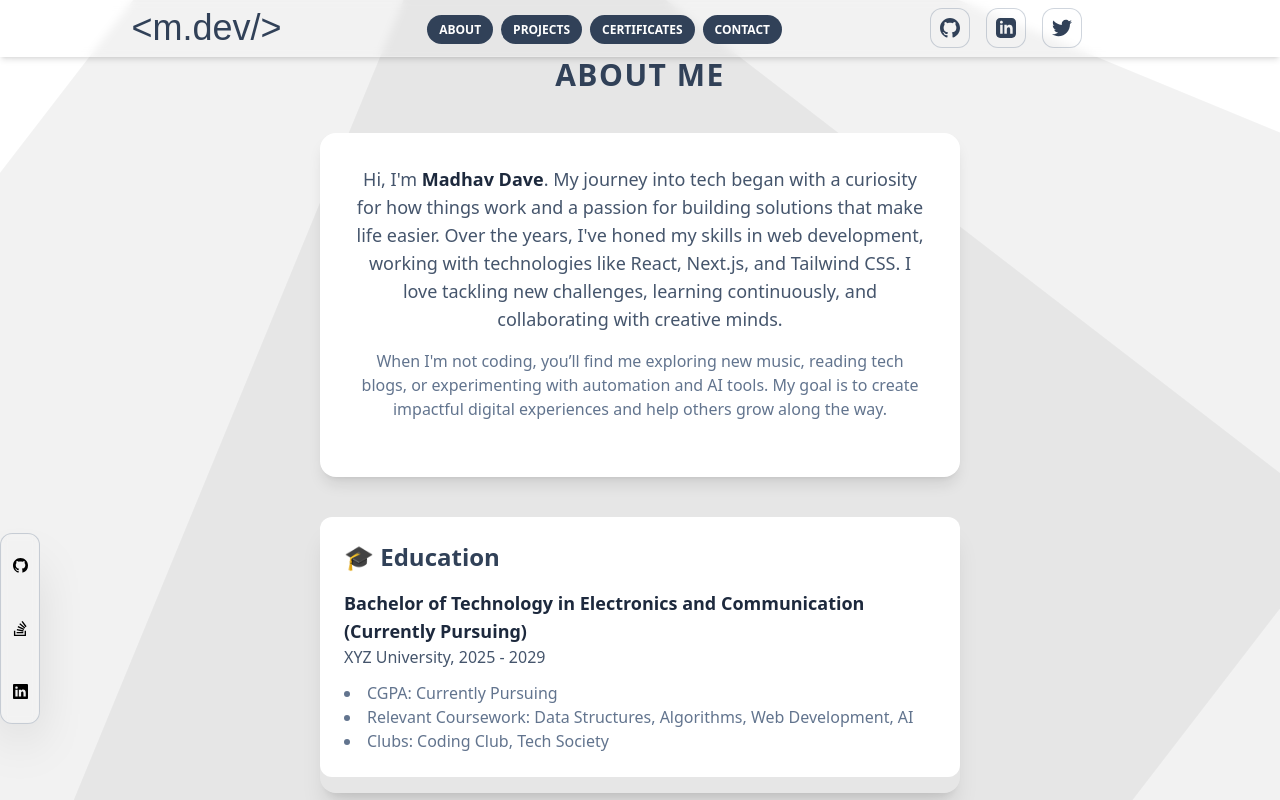
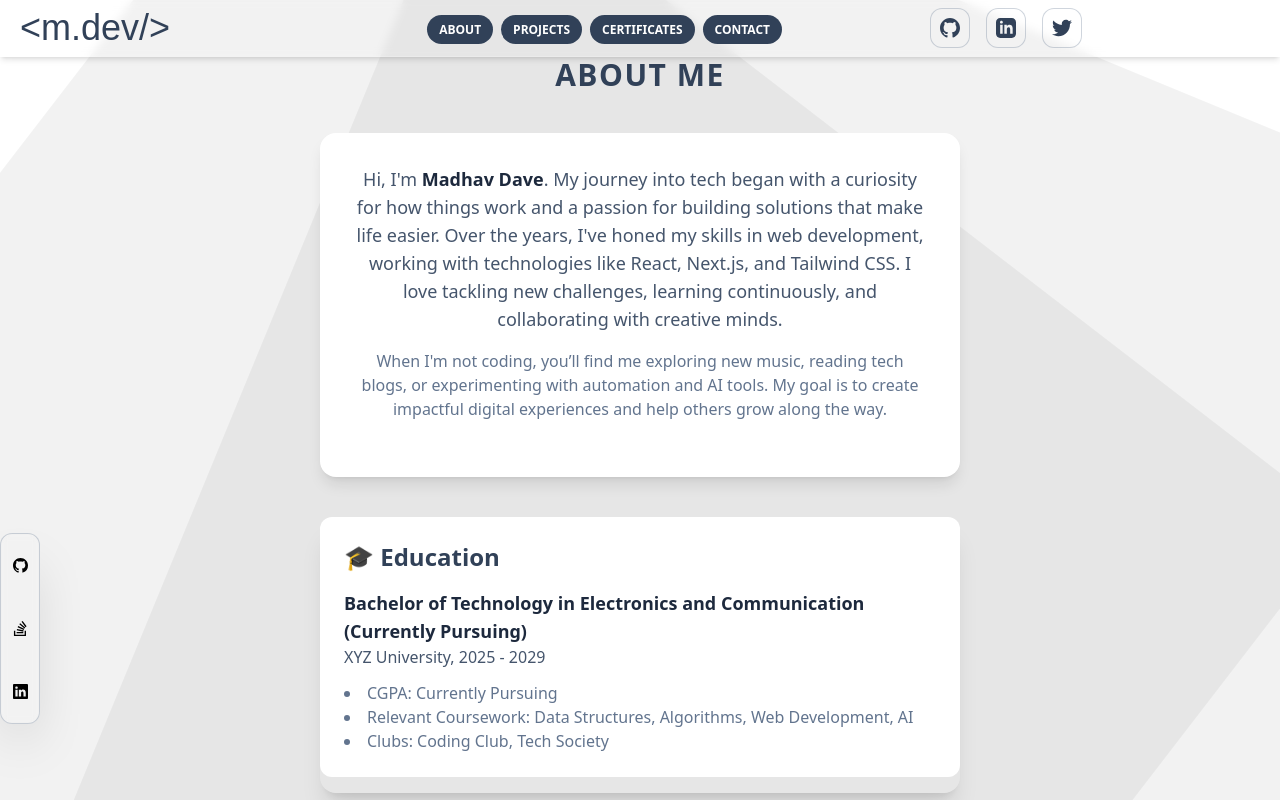
Before and after one commit to devmdave/my-portfolio, a Next.js app: page /about in a window 1280 px wide. Shown: the top 800 px of the page. Built offline with nearby package versions, Linux system fonts and the light colour scheme; a web font is replaced by a local one.

Commit message:
fixed hamicon position and some ui bug fixes

```diff
--- a/components/navbar.js
+++ b/components/navbar.js
@@ -45,7 +45,7 @@ const Navbar = () => {
       {/* ⭐ Smaller Navbar */}
       <nav className="backdrop-blur-xs sticky top-0 z-50 shadow-md border-b border-white/20 px-4 py-2">
 
-        <div className="flex flex-row max-md:justify-items-center text-center items-center">
+        <div className="flex flex-row max-md:justify-between max-md:items-center md:justify-center md:items-center">
 
           {/* LEFT — LOGO (smaller now) */}
           <div className="ml-1 w-[30vw]">
```
